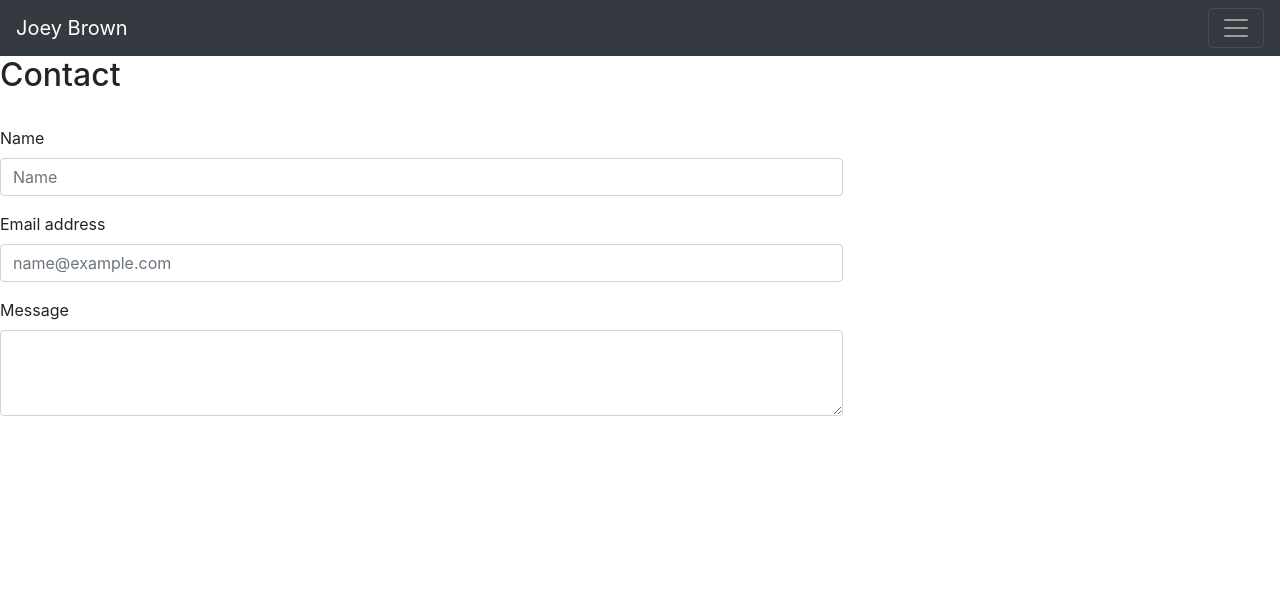
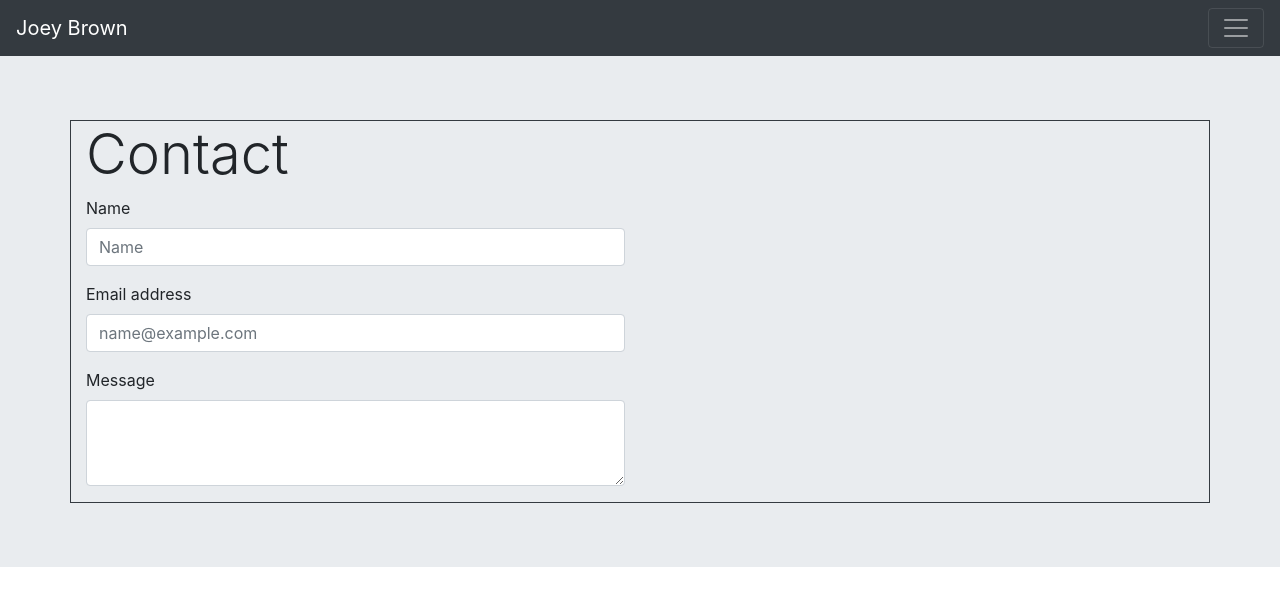
Before and after one commit to joeybrown-ctrl/joeybrown-ctrl.github.io, a plain HTML site: page contact.html in a window 1280 px wide. Drawn offline with nearby package versions, Linux system fonts and the light colour scheme.

Commit message:
added jumbotron component to contact.html as well as a border to give the page some dimensionatity.

```diff
--- a/contact.html
+++ b/contact.html
@@ -35,14 +35,15 @@
             </ul>
         </div>
     </nav>
-    <h2 class="">Contact</h2>
 
-    <container class="container">
+    <div class="jumbotron jumbotron-fluid">
+        <div class="container border border-dark">
+            <h2 class="display-4">Contact</h2>
 
 
             <form>
                 <div class="row">
-                <div class="col-sm-8">
+                    <div class="col-sm-12 col-md-6">
                         <div class="form-group">
                             <label for="exampleFormControlTextarea1">Name</label>
                             <input type="text" class="form-control" id="exampleFormControlInput1" placeholder="Name">
@@ -51,7 +52,7 @@
                 </div>
 
                 <div class="row">
-                <div class="col-sm-8">
+                    <div class="col-sm-12 col-md-6">
                         <div class="form-group">
                             <label for="exampleFormControlInput1">Email address</label>
                             <input type="email" class="form-control" id="exampleFormControlInput1"
@@ -61,7 +62,7 @@
                 </div>
 
                 <div class="row">
-                <div class="col-sm-8">
+                    <div class="col-sm-12 col-md-6">
                         <div class="form-group">
                             <label for="exampleFormControlTextarea1">Message</label>
                             <textarea class="form-control" id="exampleFormControlTextarea1" rows="3"></textarea>
@@ -69,6 +70,12 @@
                     </div>
                 </div>
             </form>
+
+        </div>
+    </div>
+
+
+
 
     </container>
     <!-- Optional JavaScript -->
```
Lines whose indentation alone changed are shown as unchanged.
